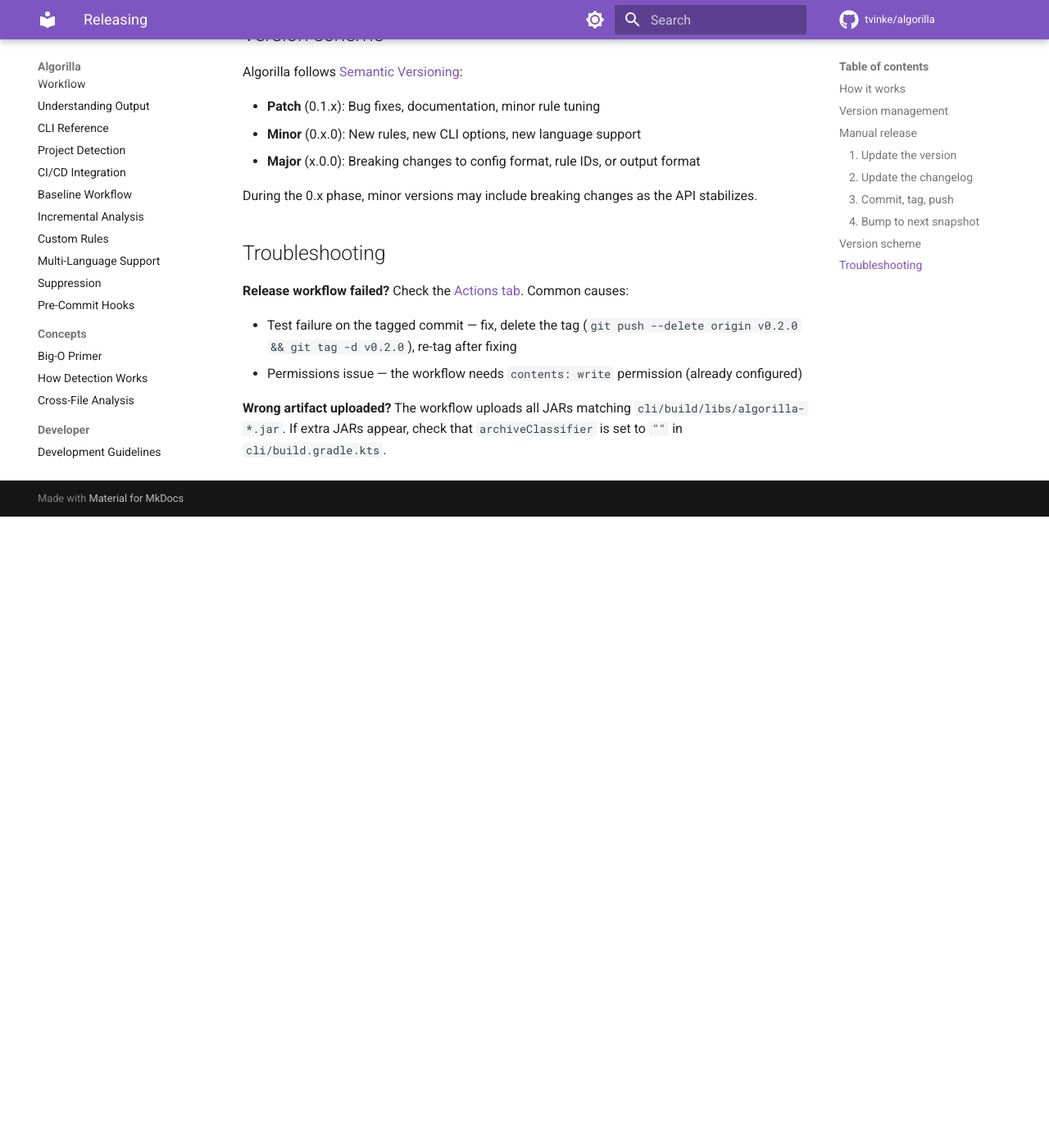
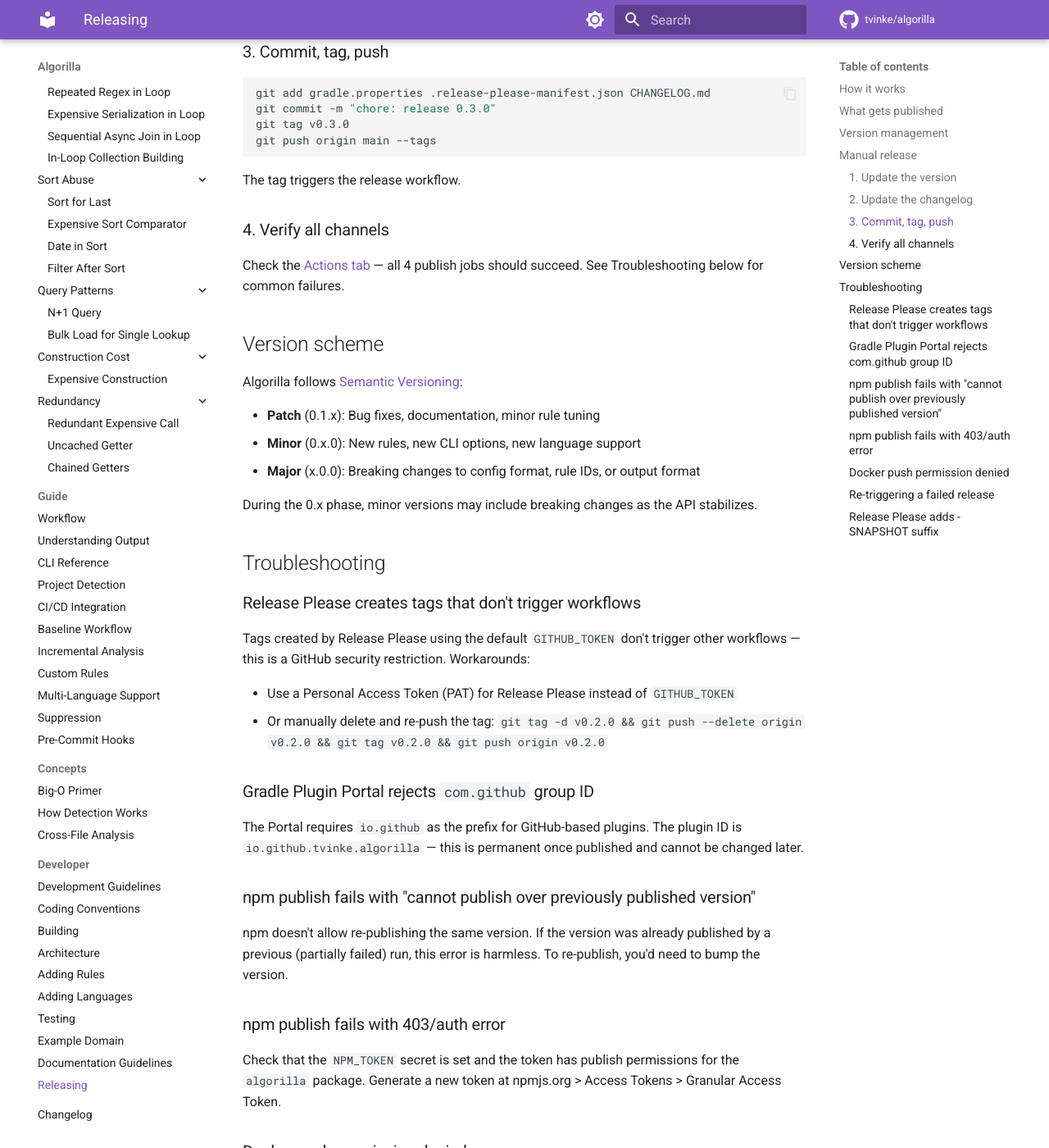
Before and after one commit to tvinke/algorilla, an MkDocs documentation site: the page built from docs/docs/developer/releasing.md, in a window 1280 px wide and 1400 px high, scrolled down 1805 px. Shown: the whole window at 82% size. Built offline with MkDocs 1.6.1 and Material for MkDocs 9.7.7, drawn with Linux system fonts in a browser that asks for light colours; comment, search, counter and statistics services are not loaded; before the commit the page ends 2435 px from its top, so only the background shows below that; some of the changed text lies outside the part shown.

Commit message:
docs: update releasing guide with multi-channel publishing and gotchas
Document all 4 publish channels, required secrets, and troubleshooting
for the issues we hit during the v0.2.0 release.

````diff
--- a/docs/docs/developer/releasing.md
+++ b/docs/docs/developer/releasing.md
@@ -10,9 +10,22 @@ Releases are automated via [Release Please](https://github.com/googleapis/releas
 2. Release Please accumulates changes and opens a "release PR" that bumps the version in `gradle.properties` and updates `CHANGELOG.md`
 3. You review and merge the release PR
 4. Release Please creates a git tag (`v0.2.0`)
-5. The tag triggers the release workflow, which builds the shadow JAR and publishes a GitHub Release
+5. The tag triggers the release workflow, which builds and publishes to all channels
 
 Your only manual step: **merge the release PR**.
+
+## What gets published
+
+The release workflow (`release.yml`) runs 4 parallel jobs after the build:
+
+| Channel | Artifact | Secrets needed |
+|---------|----------|----------------|
+| GitHub Release | Shadow JAR (`algorilla-<version>.jar`) | (uses `GITHUB_TOKEN`) |
+| npm | `algorilla` package on npmjs.org | `NPM_TOKEN` |
+| Gradle Plugin Portal | `io.github.tvinke.algorilla` plugin | `GRADLE_PUBLISH_KEY`, `GRADLE_PUBLISH_SECRET` |
+| Docker | `ghcr.io/tvinke/algorilla` image | (uses `GITHUB_TOKEN`) |
+
+All secrets are repository secrets in GitHub (Settings > Secrets > Actions).
 
 ## Version management
 
@@ -35,7 +48,15 @@ If you need to release without Release Please (e.g., first release, hotfix):
 Edit `gradle.properties`:
 
 ```properties
-version=0.2.0
+version=0.3.0
+```
+
+Also update `.release-please-manifest.json` to match:
+
+```json
+{
+  ".": "0.3.0"
+}
 ```
 
 ### 2. Update the changelog
@@ -45,29 +66,17 @@ Edit `CHANGELOG.md` and replace the `(unreleased)` marker with the release date.
 ### 3. Commit, tag, push
 
 ```bash
-git add gradle.properties CHANGELOG.md
-git commit -m "chore: release 0.2.0"
-git tag v0.2.0
+git add gradle.properties .release-please-manifest.json CHANGELOG.md
+git commit -m "chore: release 0.3.0"
+git tag v0.3.0
 git push origin main --tags
 ```
 
-The tag triggers the [release workflow](https://github.com/tvinke/algorilla/actions/workflows/release.yml), which:
+The tag triggers the release workflow.
 
-1. Builds the project and runs all tests
-2. Assembles the shadow JAR
-3. Creates a GitHub Release with the JAR attached
+### 4. Verify all channels
 
-### 4. Bump to next snapshot
-
-```properties
-version=0.3.0-SNAPSHOT
-```
-
-```bash
-git add gradle.properties
-git commit -m "chore: prepare next development cycle"
-git push origin main
-```
+Check the [Actions tab](https://github.com/tvinke/algorilla/actions/workflows/release.yml) — all 4 publish jobs should succeed. See Troubleshooting below for common failures.
 
 ## Version scheme
 
@@ -81,9 +90,44 @@ During the 0.x phase, minor versions may include breaking changes as the API sta
 
 ## Troubleshooting
 
-**Release workflow failed?** Check the [Actions tab](https://github.com/tvinke/algorilla/actions/workflows/release.yml). Common causes:
+### Release Please creates tags that don't trigger workflows
 
-- Test failure on the tagged commit — fix, delete the tag (`git push --delete origin v0.2.0 && git tag -d v0.2.0`), re-tag after fixing
-- Permissions issue — the workflow needs `contents: write` permission (already configured)
+Tags created by Release Please using the default `GITHUB_TOKEN` don't trigger other workflows — this is a GitHub security restriction. Workarounds:
 
-**Wrong artifact uploaded?** The workflow uploads all JARs matching `cli/build/libs/algorilla-*.jar`. If extra JARs appear, check that `archiveClassifier` is set to `""` in `cli/build.gradle.kts`.
+- Use a Personal Access Token (PAT) for Release Please instead of `GITHUB_TOKEN`
+- Or manually delete and re-push the tag: `git tag -d v0.2.0 && git push --delete origin v0.2.0 && git tag v0.2.0 && git push origin v0.2.0`
+
+### Gradle Plugin Portal rejects `com.github` group ID
+
+The Portal requires `io.github` as the prefix for GitHub-based plugins. The plugin ID is `io.github.tvinke.algorilla` — this is permanent once published and cannot be changed later.
+
+### npm publish fails with "cannot publish over previously published version"
+
+npm doesn't allow re-publishing the same version. If the version was already published by a previous (partially failed) run, this error is harmless. To re-publish, you'd need to bump the version.
+
+### npm publish fails with 403/auth error
+
+Check that the `NPM_TOKEN` secret is set and the token has publish permissions for the `algorilla` package. Generate a new token at npmjs.org > Access Tokens > Granular Access Token.
+
+### Docker push permission denied
+
+The workflow uses `GITHUB_TOKEN` with `packages: write` permission. Ensure the workflow has this permission in the `permissions` block.
+
+### Re-triggering a failed release
+
+If some publish jobs fail but others succeed:
+
+1. Fix the issue (code, secrets, or config)
+2. Commit and push the fix
+3. Move the tag to the new commit:
+   ```bash
+   git tag -f v0.2.0
+   git push origin v0.2.0 --force
+   ```
+4. This triggers a fresh workflow run. Jobs that already published will fail with "already exists" errors — those are harmless.
+
+**Caution:** `gh run rerun --failed` re-runs with the *original* commit, not the latest. Always move the tag instead.
+
+### Release Please adds `-SNAPSHOT` suffix
+
+If `gradle.properties` has a `-SNAPSHOT` suffix, Release Please will include it in the version. The manifest (`.release-please-manifest.json`) and `gradle.properties` should always contain clean versions (e.g., `0.2.0`, not `0.2.0-SNAPSHOT`). Don't use snapshot versions with Release Please.
````
